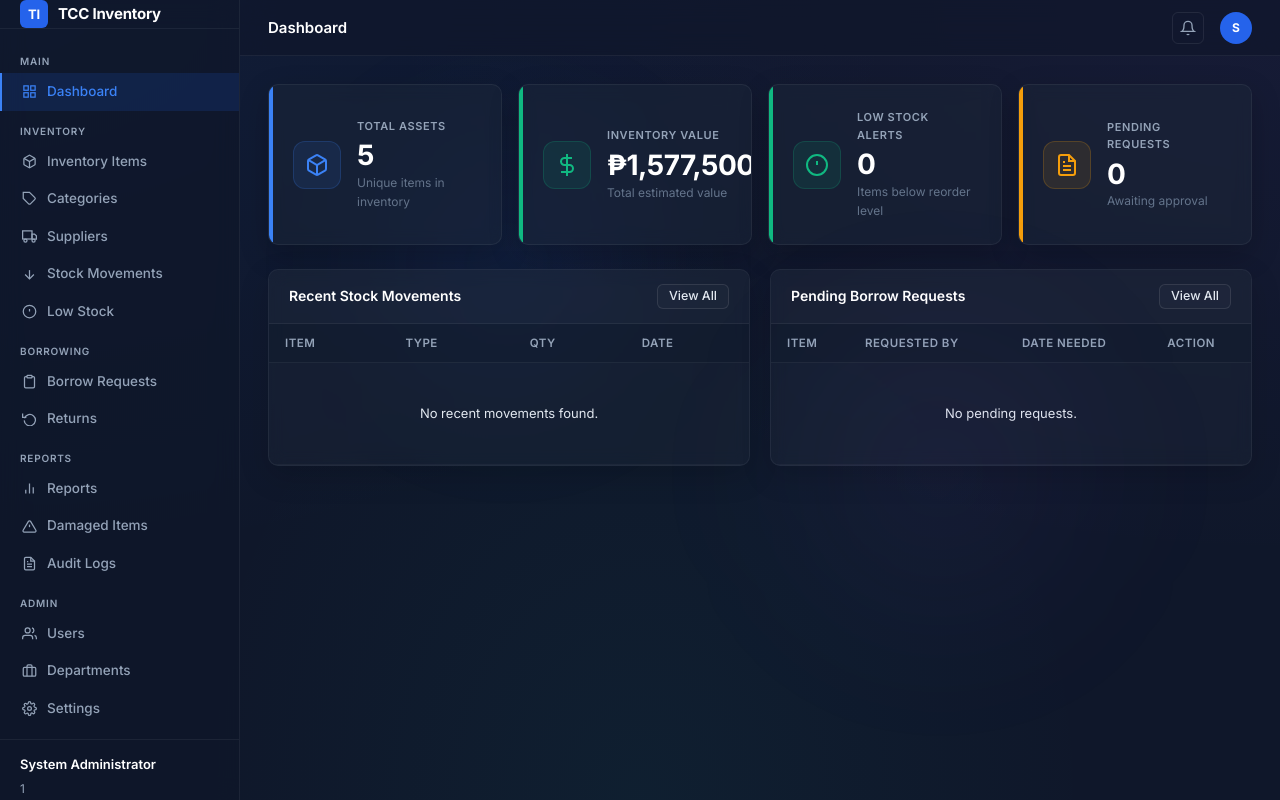
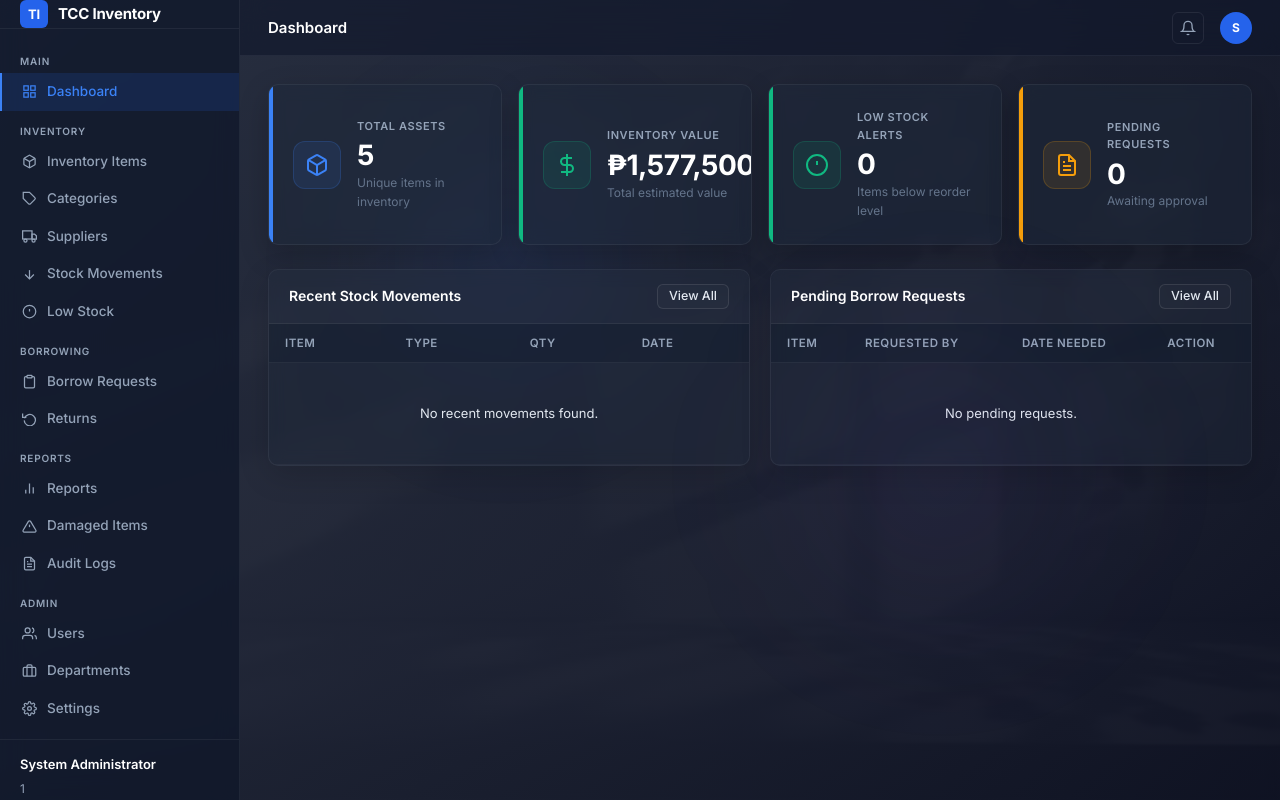
Before and after one commit to Woopsyyy/InventorySystem, a PHP site: page /dashboard.php in a window 1280 px wide. Run offline with PHP 8.4, Linux system fonts and the light colour scheme; a user stored in the database is signed in; data comes from the database, SQL or seed files in the repository; data that the repository does not hold is empty.

Commit message:
Configure dynamic background image assets/img/bg.png across all dashboard screens

```diff
--- a/assets/css/style.css
+++ b/assets/css/style.css
@@ -832,10 +832,12 @@ textarea.form-control { resize: vertical; min-height: 80px; }
 
 body {
   font-family: 'Inter', system-ui, sans-serif;
-  background: radial-gradient(at 0% 0%, rgba(37, 99, 235, 0.08) 0px, transparent 50%),
-              radial-gradient(at 100% 0%, rgba(139, 92, 246, 0.06) 0px, transparent 50%),
-              radial-gradient(at 50% 100%, rgba(20, 184, 166, 0.05) 0px, transparent 50%),
-              #0f172a;
+  background: linear-gradient(135deg, rgba(15, 23, 42, 0.85) 0%, rgba(2, 6, 23, 0.92) 100%),
+              url('../img/bg.png');
+  background-size: cover;
+  background-position: center;
+  background-repeat: no-repeat;
+  background-attachment: fixed;
   color: #f1f5f9;
   line-height: 1.6;
   position: relative;
```
Also changed, not shown: assets/img/bg.png (added).
